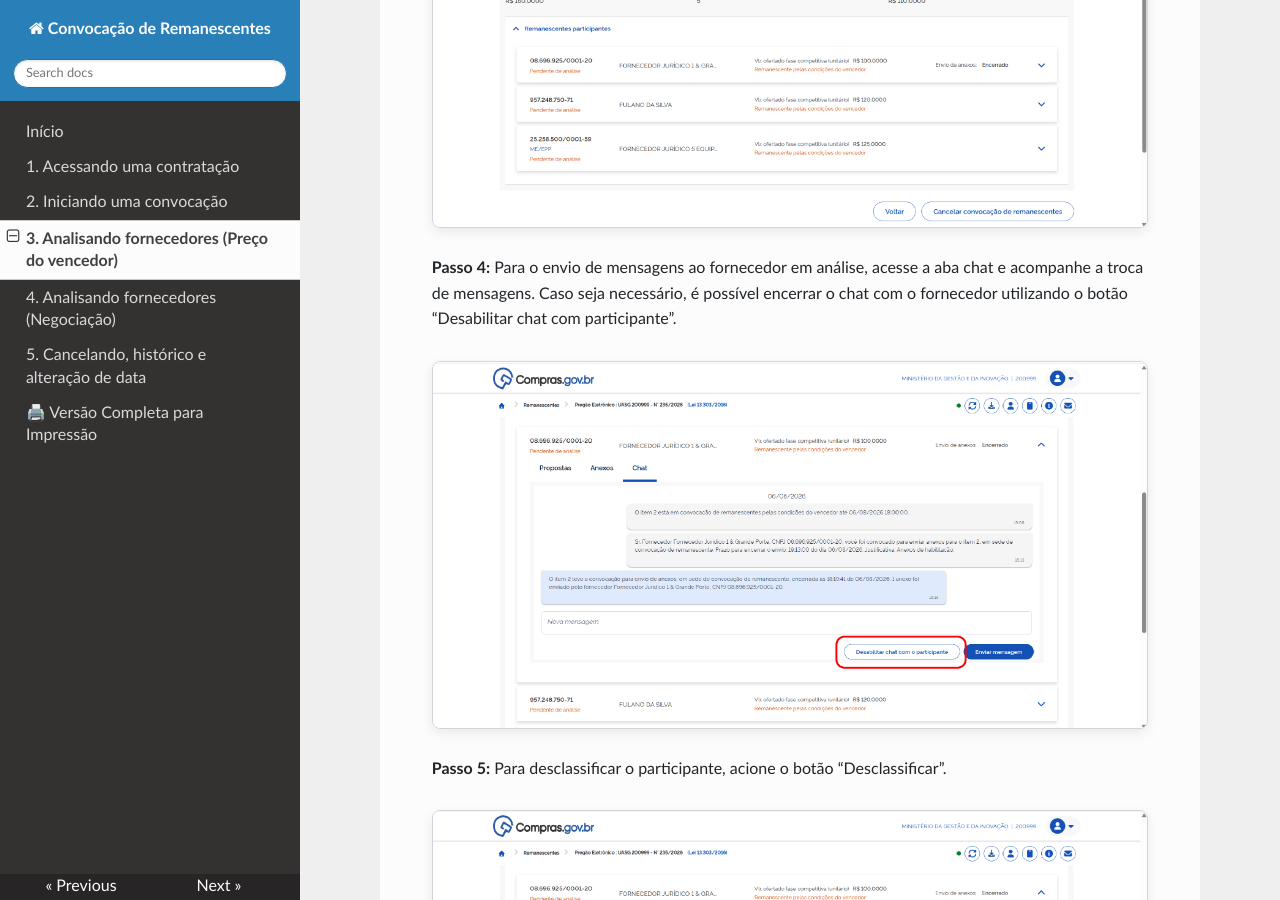
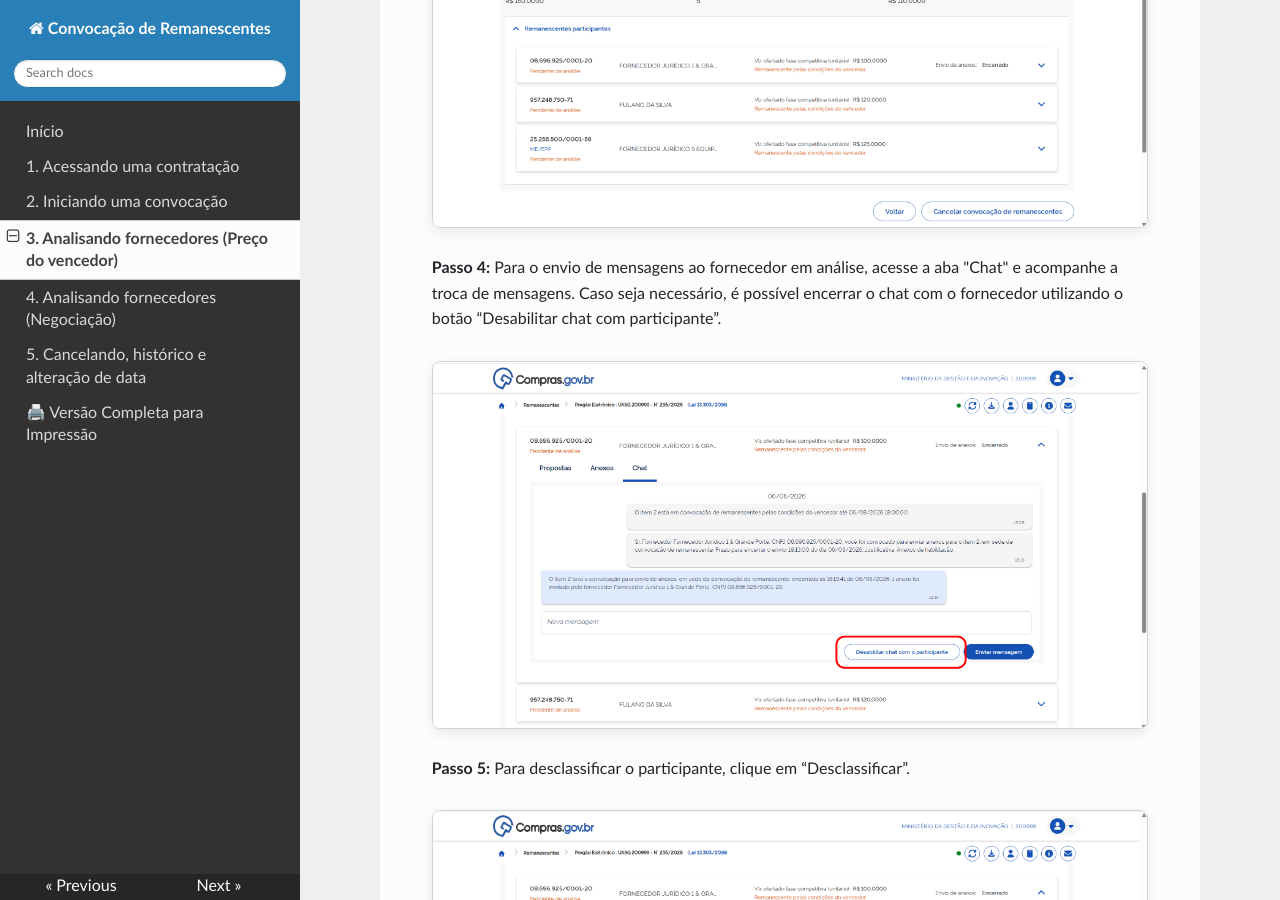
Before and after one commit to emilix10-bit/convocacao-de-remanescentes-governo, an MkDocs documentation site: the page built from docs/03-analisando-fornecedores-vencedor.md, in a window 1280 px wide and 900 px high, scrolled down 3369 px. Built offline with MkDocs 1.6.1, drawn with Linux system fonts in a browser that asks for light colours; nearby versions of some CDN libraries; some of the changed text lies outside the part shown.

Commit message:
Update instructions for messaging and actions

```diff
--- a/docs/03-analisando-fornecedores-vencedor.md
+++ b/docs/03-analisando-fornecedores-vencedor.md
@@ -41,11 +41,11 @@ A solicitação foi enviada ao fornecedor.
 
 ![Tela 16](Imagens/tela16-anexos-recebidos.png)
 
-**Passo 4:** Para o envio de mensagens ao fornecedor em análise, acesse a aba chat e acompanhe a troca de mensagens. Caso seja necessário, é possível encerrar o chat com o fornecedor utilizando o botão “Desabilitar chat com participante”.
+**Passo 4:** Para o envio de mensagens ao fornecedor em análise, acesse a aba "Chat" e acompanhe a troca de mensagens. Caso seja necessário, é possível encerrar o chat com o fornecedor utilizando o botão “Desabilitar chat com participante”.
 
 ![Tela 17](Imagens/tela17-chat-com-fornecedores.png)
 
-**Passo 5:** Para desclassificar o participante, acione o botão “Desclassificar”.
+**Passo 5:** Para desclassificar o participante, clique em “Desclassificar”.
 
 ![Tela 18](Imagens/tela18-desclassificar-fornecedor.png)
 
@@ -57,7 +57,7 @@ A opção pode ser desfeita acionando o botão “Desfazer desclassificação”
 
 ![Tela 20](Imagens/tela20-desfazer-desclassificacao.png)
 
-**Passo 6:** Para inabilitar o participante, acione o botão “Inabilitar”.
+**Passo 6:** Para inabilitar o participante, clique em “Inabilitar”.
 
 ![Tela 21](Imagens/tela21-inabilitar-fornecedor.png)
 
```
